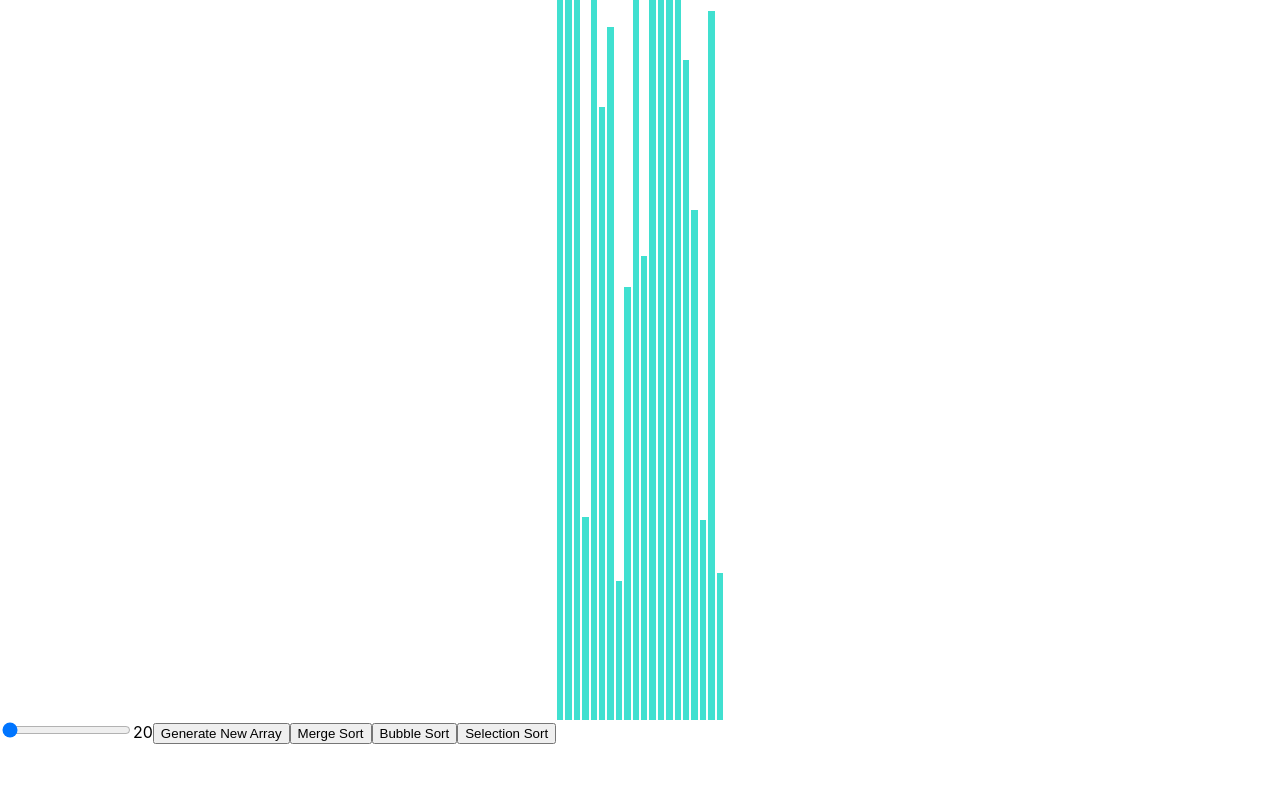
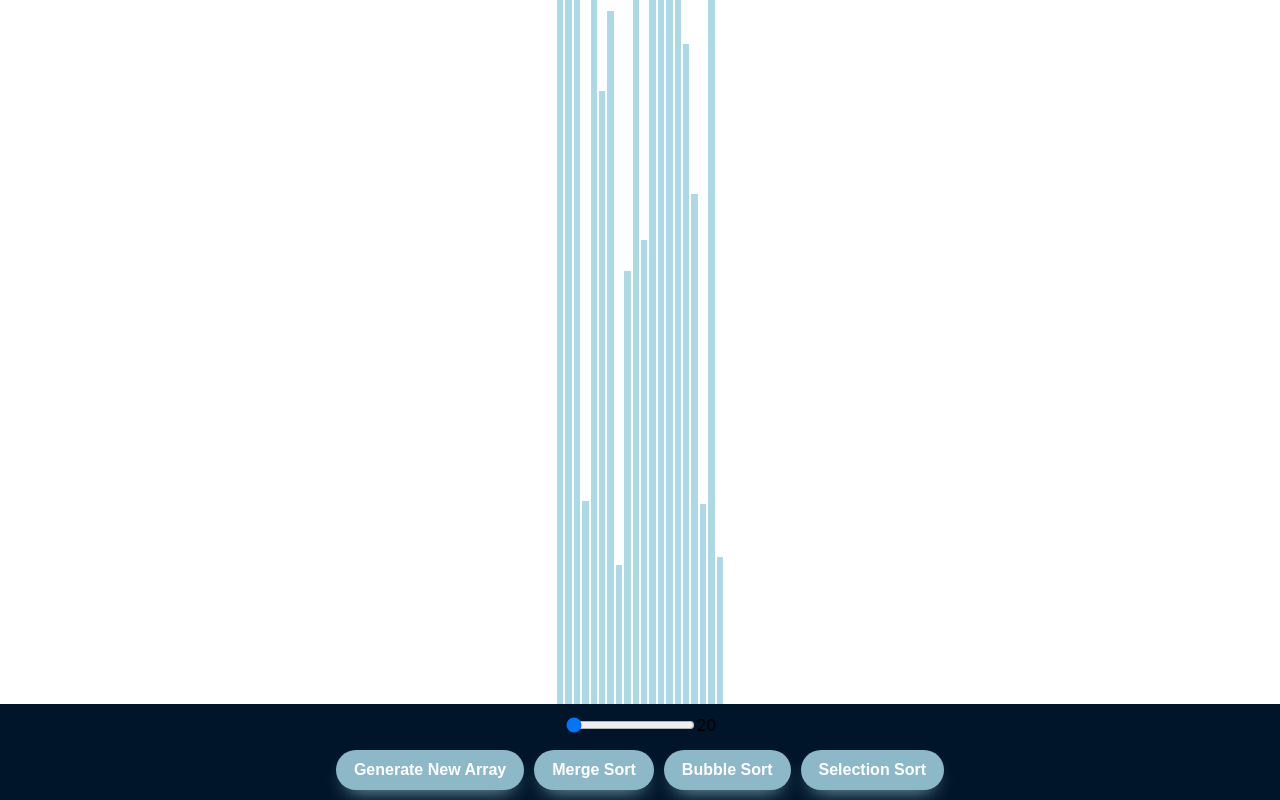
Before and after one commit to hugos/sorting-visualizer, a React (Create React App) app: page / in a window 1280 px wide. Built offline with nearby package versions, Linux system fonts and the light colour scheme.

Commit message:
Improved styling

```diff
--- a/src/App.css
+++ b/src/App.css
@@ -24,6 +24,52 @@
   color: white;
 }
 
+.controlsWrapper {
+  background-color: #001529;
+  height: 12vh;
+  display: flex;
+  flex-direction: column;
+  justify-content: center;
+  align-items: center;
+}
+
+.lengthController {
+  display: flex;
+  margin-bottom: 15px;
+
+}
+.algorithmButtons {
+  flex-direction: row;
+
+}
+.magicButton {
+  background: #8cb8c7;
+  border-radius: 999px;
+  box-shadow: #8cb8c7 0 10px 20px -10px;
+  box-sizing: border-box;
+  color: #FFFFFF;
+  cursor: pointer;
+  font-size: 16px;
+  font-weight: 700;
+  line-height: 24px;
+  opacity: 1;
+  outline: 0 solid transparent;
+  padding: 8px 18px;
+  user-select: none;
+  -webkit-user-select: none;
+  touch-action: manipulation;
+  width: fit-content;
+  word-break: break-word;
+  border: 0;
+  margin: 0 5px;
+}
+
+.magicButton:disabled {
+  background-color: #282c34;
+  box-shadow: #282c34 0 10px 20px -10px;
+}
+
+
 .App-link {
   color: #61dafb;
 }
@@ -37,10 +83,10 @@
 
 .arrayBar {
   width: 0.5vw;
-  background-color: turquoise ;
+  background-color: #add8e6;
   display: inline-block;
   margin: 0 1px;
-  max-height: 90vh;
+  max-height: 88vh;
 }
 
 @keyframes App-logo-spin {
--- a/src/components/SortingVisualizer.js
+++ b/src/components/SortingVisualizer.js
@@ -1,5 +1,5 @@
 /* eslint-disable no-loop-func */
-import React, { useState, useEffect, useRef, useLayoutEffect } from 'react';
+import React, { useState, useEffect, useRef } from 'react';
 //import styles from '../styles/SortingVisualizer.module.css';
 import {getMergeSortAnimations, getBubbleSortAnimations, getSelectionSortAnimations} from '../SortingAlgorithms';
 
@@ -10,7 +10,7 @@ function SortingVisualizer() {
   const [isSorting, setIsSorting] = useState(false);
   // Need to use the useRef hook because Nextjs is SSR and the style is not available immediately.
   const arrayBarsRef = useRef([]);
-
+  const PRIMARY_COLOR = '#add8e6';
 
   function generateArray(length) {
     const newArr = [];
@@ -33,7 +33,6 @@ function SortingVisualizer() {
 
   useEffect(() => {
     resetArray();
-   // arrayBarsRef.current = array.map((value, idx) => arrayBarsRef.current[idx])
   }, [])
 
   const resetArray = () => {
@@ -89,8 +88,7 @@ function SortingVisualizer() {
         const [barOneIdx, barTwoIdx] = animations[i];
         const barOneStyle = arrayBars[barOneIdx].style;
         const barTwoStyle = arrayBars[barTwoIdx].style;
-        const color = i % 3 === 0 ? "red" : 'turquoise';
-
+        const color = i % 3 === 0 ? "red" : PRIMARY_COLOR;
         setTimeout(() => {
            barOneStyle.backgroundColor = color;
            barTwoStyle.backgroundColor = color;
@@ -142,7 +140,7 @@ function SortingVisualizer() {
         const [barOneIdx, barTwoIdx] = animations[i];
         const barOneStyle = arrayBars[barOneIdx].style;
         const barTwoStyle = arrayBars[barTwoIdx].style;
-        const color = i % 3 === 0 ? "red" : 'turquoise';
+        const color = i % 3 === 0 ? "red" : PRIMARY_COLOR;
 
         setTimeout(() => {
            barOneStyle.backgroundColor = color;
@@ -194,20 +192,26 @@ function SortingVisualizer() {
          )
        })}
       </div>
+    <div className='controlsWrapper'>
+      <div className='lengthController'>
         <input type="range" step="10" min="20" max="200" value={arrayLength} onChange={handleSliderChange}/>
         <span>{arrayLength}</span>
-      <button onClick={resetArray} disabled={isSorting}>
+      </div>
+      <div className='algorithmButtons'>
+        <button className='magicButton' onClick={resetArray} disabled={isSorting}>
           Generate New Array
         </button>
-      <button onClick={mergeSort} disabled={isSorting}>
+        <button className='magicButton' onClick={mergeSort} disabled={isSorting}>
           Merge Sort
         </button>
-      <button onClick={bubbleSort} disabled={isSorting}>
+        <button className='magicButton' onClick={bubbleSort} disabled={isSorting}>
           Bubble Sort
         </button>
-      <button onClick={selectionSort} disabled={isSorting}>
+        <button className='magicButton' onClick={selectionSort} disabled={isSorting}>
           Selection Sort
         </button>
+      </div>
+    </div>
     </div>
   )
 }
```
Lines whose indentation alone changed are shown as unchanged.
